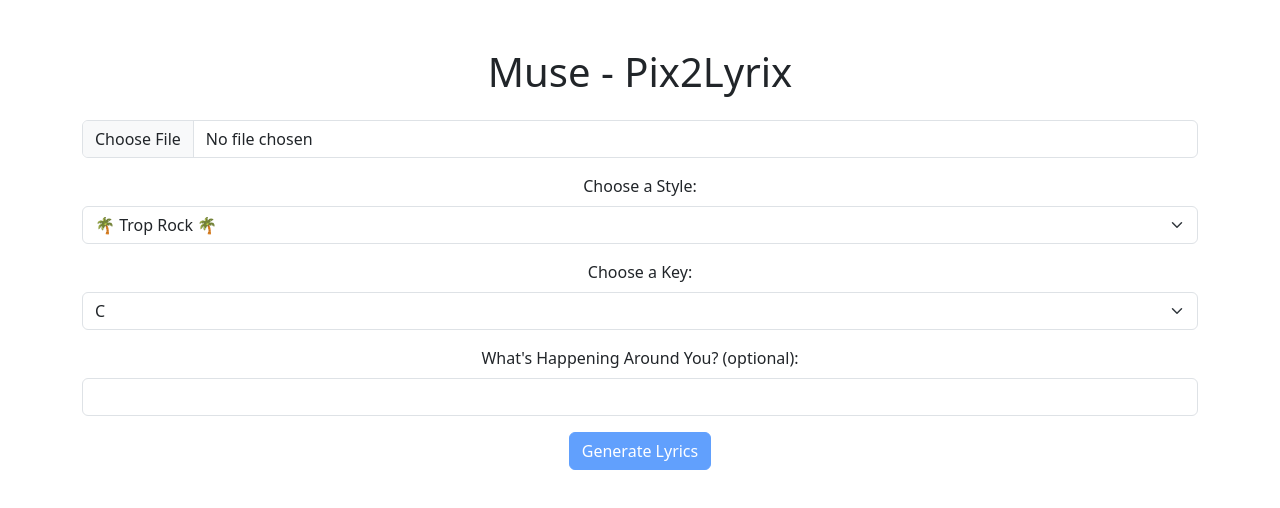
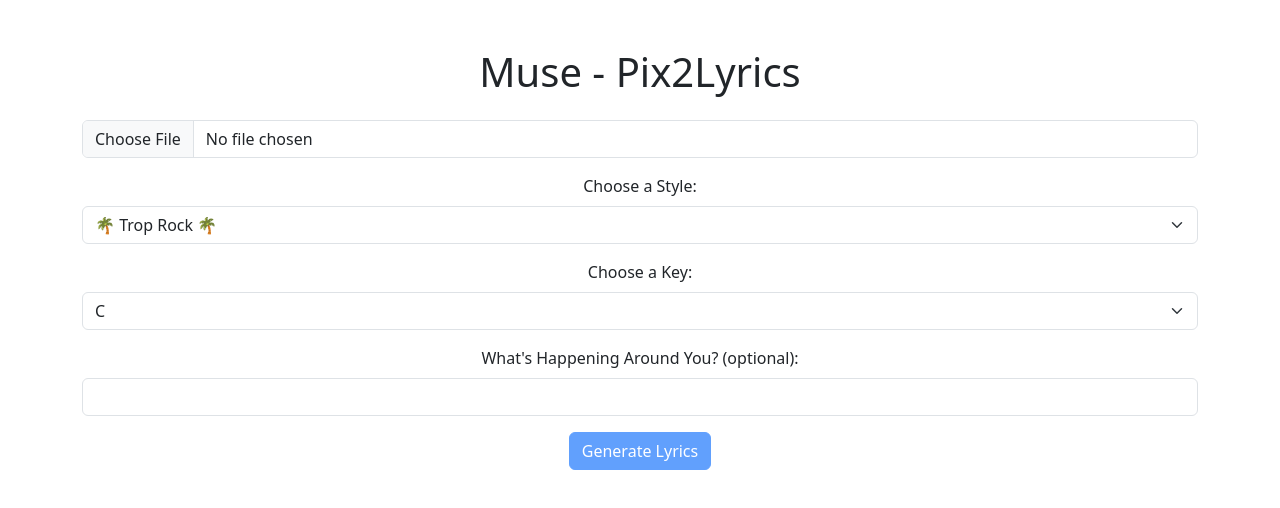
Before and after one commit to JGlessner757/muse, a React (Create React App) app: page / in a window 1280 px wide. Shown: the top 508 px of the page. Built offline with nearby package versions, Linux system fonts and the light colour scheme.

Commit message:
Prompt Tuning

```diff
--- a/src/components/ImageUpload.js
+++ b/src/components/ImageUpload.js
@@ -102,7 +102,7 @@ Each section should be labeled clearly, with the text "CHORUS," "VERSE 1," and "
 
   return (
     <div className="container mt-5 text-center">
-      <h1 className="mb-4">Muse - Pix2Lyrix</h1>
+      <h1 className="mb-4">Muse - Pix2Lyrics</h1>
 
       <div className="mb-3">
         <input type="file" className="form-control" onChange={handleFileChange} />
```
